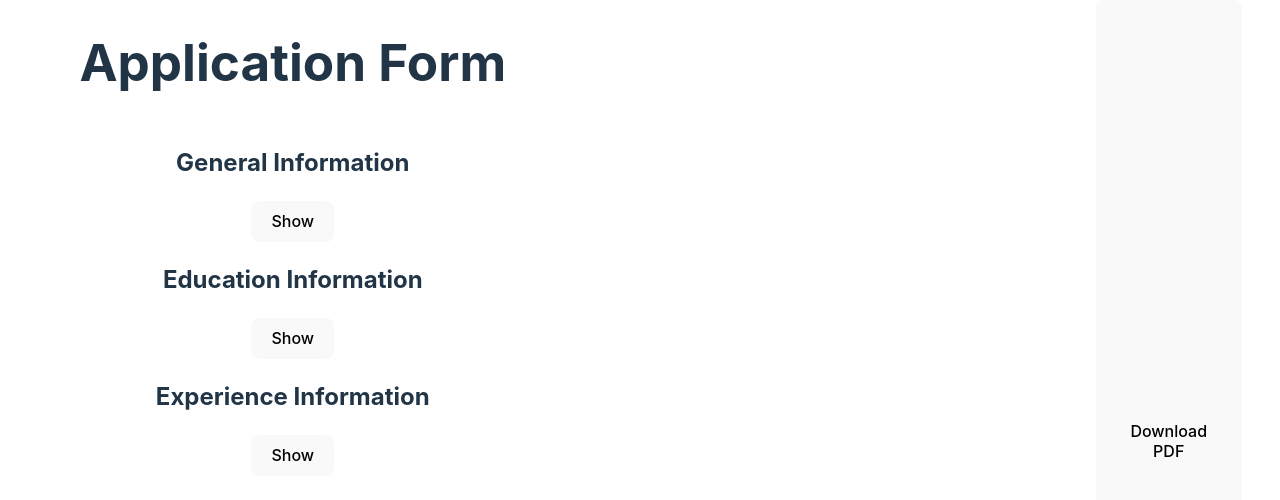
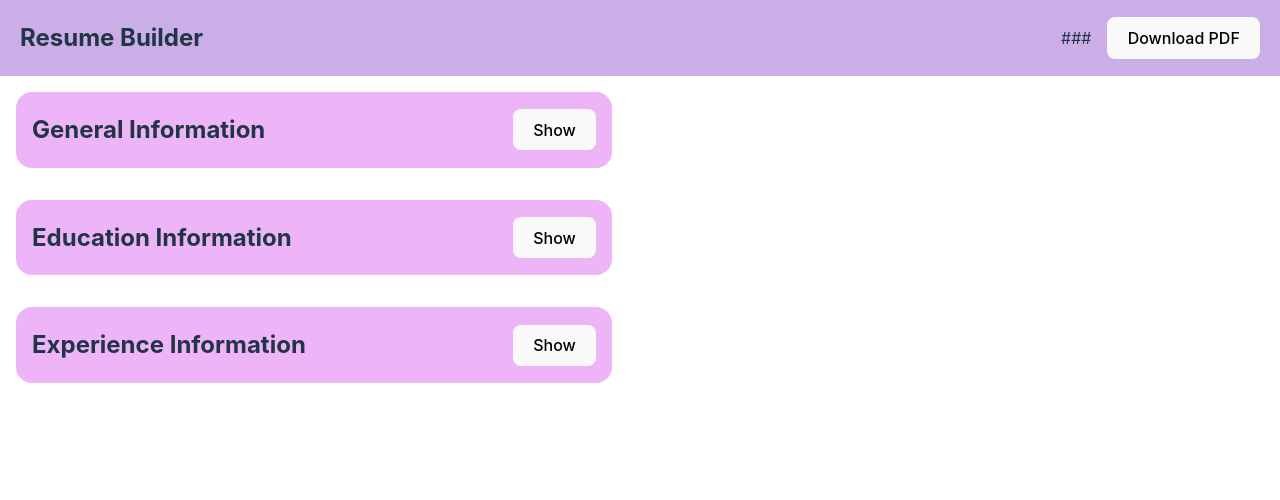
Before and after one commit to bikiris/CV-Application, a React (Vite) app: page / in a window 1280 px wide. Shown: the top 500 px of the page. Built offline with nearby package versions, Linux system fonts and the light colour scheme.

Commit message:
Restyle components + add header

```diff
--- a/src/App.jsx
+++ b/src/App.jsx
@@ -1,7 +1,7 @@
 import { useState } from "react";
 import ApplicationForm from "./components/ApplicationForm";
 import CVPreview from "./components/CVPreview";
-import JsPDF from "jspdf";
+import Header from "./components/Header";
 import "./styles/App.css";
 
 function App() {
@@ -34,22 +34,19 @@ function App() {
     }));
   };
 
-  const downloadPDF = () => {
-    const report = new JsPDF('portrait', 'pt', 'a4');
-    report.html(document.querySelector('.resume-preview')).then(() => {
-      report.save("resume.pdf");
-    });
- }
+
 
   return (
     <div className="App">
+      <Header />
+      <div className="Main">
         <ApplicationForm onInputChange={handleInputChange} />
         <CVPreview
           General={inputValues["General Information"]}
           Education={inputValues["Education Information"]}
           Experience={inputValues["Experience Information"]}
         />
-      <button onClick={downloadPDF}>Download PDF</button>
+      </div>
     </div>
   );
 }
--- a/src/components/AddField.jsx
+++ b/src/components/AddField.jsx
@@ -14,12 +14,10 @@ const AddField = ({ value, onChange }) => {
 
     if (value.toUpperCase().includes("DATE")) {
         type = "date";
-    }else if (value.toUpperCase().includes("email")) {
+    }else if (value.toUpperCase().includes("EMAIL")) {
         type = "email";
-    }else if (value.toUpperCase().includes("phone")) {
+    }else if (value.toUpperCase().includes("PHONE")) {
         type = "tel";
-    }else {
-        type = "text";
     }
 
 
--- a/src/components/AddSection.jsx
+++ b/src/components/AddSection.jsx
@@ -6,27 +6,28 @@ import '../styles/AddSection.css';
 const AddSection = ({ sectionName, fields, onInputChange }) => {
     const [isVisible, setIsVisible] = useState(false);
     // creates ref at the end of the form allow to focus to the end of the form
-    const endOfFormRef = useRef(null);
+    const formRef = useRef(null);
 
     useEffect(() => {
-        if (isVisible && endOfFormRef.current) {
-            endOfFormRef.current.scrollIntoView({ behavior: 'smooth' });
+        if (isVisible && formRef.current) {
+            formRef.current.scrollIntoView({ behavior: 'smooth' });
         }
     }, [isVisible]);
 
     return (
-        <div className='section'>
-            <h2>{sectionName}</h2>
-            <button onClick={() => setIsVisible(!isVisible)}>
-                {isVisible ? 'Hide' : 'Show'}
-            </button>
+        <section className='section'>
+            <div className='section-header' ref={formRef}>
+                <h2>{sectionName}</h2>
+                <button onClick={() => setIsVisible(!isVisible)}>
+                    {isVisible ? 'Hide' : 'Show'}
+                </button>
+            </div>
             <div className={`toggleable-content ${isVisible ? 'visible' : 'hidden'}`}>
                 {fields.map((field) => (
                     <AddField key={field} value={field} type="text" onChange={(value) => onInputChange(sectionName, field, value)} />
                 ))}
-                <div ref={endOfFormRef}></div>
             </div>
-        </div>
+        </section>
     );
 
 }
--- a/src/components/ApplicationForm.css
+++ /dev/null
@@ -1,24 +0,0 @@
-.Form {
-    display: flex;
-    flex-direction: column;
-}
-
-.Form > * {
-    /* Your CSS properties here */
-    display: flex;
-    flex-wrap: wrap;
-    flex-direction: column;
-    flex: 0 0 auto;
-}
-
-.toggleable-content {
-    transition: max-height 0.5s ease-in-out, opacity 0.5s ease-in-out;
-    max-height: 1000px;
-    opacity: 1;
-}
-
-.toggleable-content.hidden {
-    max-height: 0;
-    opacity: 0;
-    overflow: hidden;
-}
--- a/src/components/ApplicationForm.jsx
+++ b/src/components/ApplicationForm.jsx
@@ -6,7 +6,6 @@ function ApplicationForm ({ onInputChange }) {
     return (
         <>
             <div className="Form">
-                <h1>Application Form</h1>
                 <AddSection sectionName={"General Information"} fields={["name", "email", "phone", "address", "linkedin"]} onInputChange={onInputChange} />
                 <AddSection sectionName={"Education Information"} fields={["school", "degree", "graduation-date"]} onInputChange={onInputChange}/>
                 <AddSection sectionName={"Experience Information"} fields={["job-title", "employer", "start-date", "end-date", "location"]} onInputChange={onInputChange}/>
--- /dev/null
+++ b/src/components/Header.jsx
@@ -0,0 +1,25 @@
+import JsPDF from "jspdf";
+import "../styles/Header.css"
+
+const Header = () => {
+    const downloadPDF = () => {
+        const report = new JsPDF('portrait', 'pt', 'a4');
+        report.html(document.querySelector('.resume-preview')).then(() => {
+          report.save("resume.pdf");
+        });
+    }
+
+    return (
+        <nav className='header'>
+            <h2>Resume Builder</h2>
+            <ul className="navigation">
+                <li>###</li>
+                <li>
+                <button onClick={downloadPDF}>Download PDF</button>
+                </li>
+            </ul>
+        </nav>
+    )
+}
+
+export default Header;
--- a/src/styles/AddSection.css
+++ b/src/styles/AddSection.css
@@ -2,7 +2,20 @@
     display: flex;
     flex-direction: column;
     justify-content: center;
+    align-items: stretch;
+    gap: 1em;
+    min-width: 100%;
+}
+
+.section-header {
+    display: flex;
+    justify-content:space-between;
     align-items: center;
+    gap: 1em;
+
+    background-color: rgba(224, 125, 242, 0.574);
+    padding: 0 1em;
+    border-radius: 16px;
 }
 
 .toggleable-content {
@@ -10,14 +23,22 @@
     max-height: 1000px;
     opacity: 1;
 
+    padding-bottom: 1em;
+
     display: flex;
     flex-wrap: wrap;
     justify-content: center;
     gap: 1em;
+
 }
 
 .toggleable-content > * {
+    padding: 0 1em;
     flex: 1 0 0;
+    display: flex;
+    flex-direction: column;
+    justify-content: center;
+    max-width: 50%;
 }
 
 .toggleable-content.hidden {
--- a/src/styles/App.css
+++ b/src/styles/App.css
@@ -1,9 +1,11 @@
-.App {
+.Main {
     display: flex;
-    justify-content: space-between;
-    margin: 0 3%;
+    align-items: center;
+    justify-content: center;
+    gap: 1em;
+    padding: 1em;
 }
 
-.Form, .resume-preview {
-    width: 45%;
+.Main > div {
+    flex: 1;
 }
--- a/src/styles/CVPreview.css
+++ b/src/styles/CVPreview.css
@@ -1,9 +1,9 @@
 /* Resume Preview Styles */
 .resume-preview {
+    aspect-ratio: 1 / 1.4142;
     font-family: "Times New Roman", Times, serif;
     font-size: 12px;
-    width: 595px;
-    height: 842px;
+    min-width: 360px;
     background-color: white;
     color:  black;
     padding: 20px;
--- /dev/null
+++ b/src/styles/Header.css
@@ -0,0 +1,18 @@
+.header {
+    display: flex;
+    justify-content: space-between;
+    align-items: center;
+    padding: 0 20px;
+    background-color: rgba(181, 137, 222, 0.693);
+}
+
+.navigation {
+    display: flex;
+    gap: 0 1em;
+    align-items: center;
+
+}
+
+.header > ul {
+    list-style-type: none;
+}
```
Lines whose indentation alone changed are shown as unchanged.
